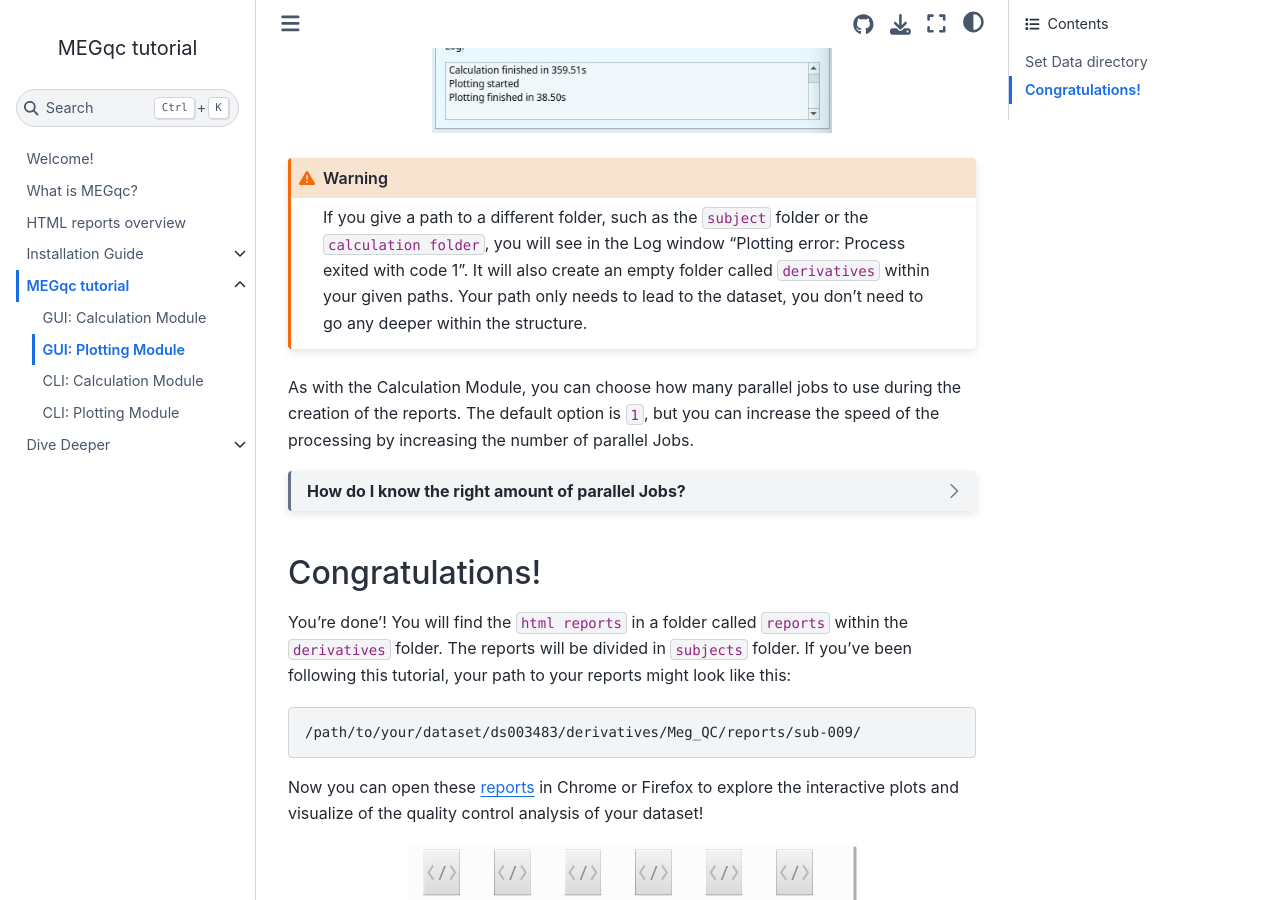
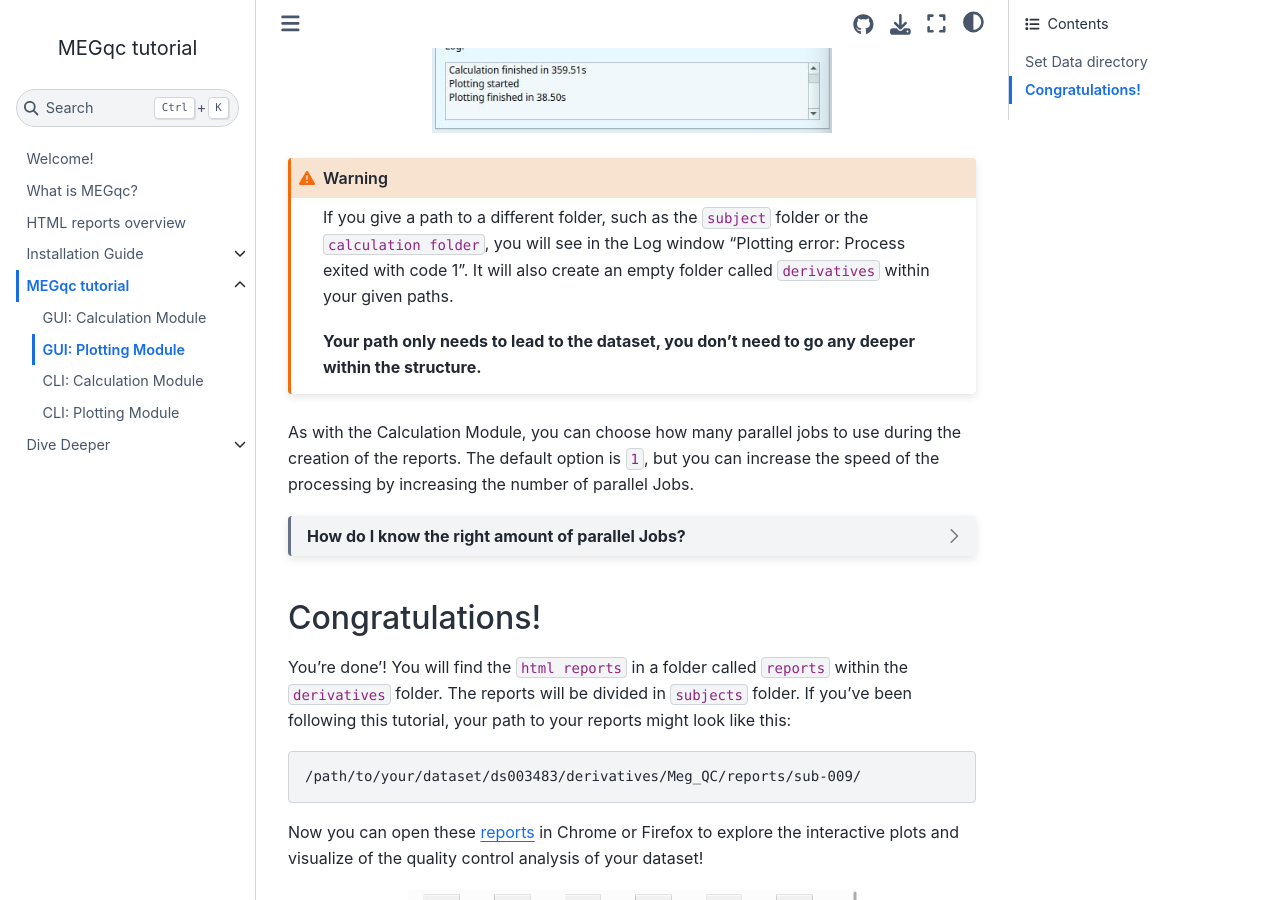
Before and after one commit to ANCPLabOldenburg/megqc_documentation, a Jupyter Book: the page built from tutorial/plot_gui.md, in a window 1280 px wide and 900 px high, scrolled down 468 px. Built offline with Jupyter Book 1.0.4 settings and Sphinx 7.4.7 and the Sphinx Book theme 1.1.4, drawn with Linux system fonts in a browser that asks for light colours; pages that are not in the unit, such as notebooks, are missing from menus.

````diff
--- a/tutorial/plot_gui.md
+++ b/tutorial/plot_gui.md
@@ -9,8 +9,9 @@ You can *paste* the path to your **dataset** folder or click `Browse` to select
 
 ```{warning}
 
-If you give a path to a different folder, such as the `subject` folder or the `calculation folder`, you will see in the Log window
-"Plotting error: Process exited with code 1". It will also create an empty folder called `derivatives` within your given paths. Your path only needs to lead to the dataset, you don't need to go any deeper within the structure.
+If you give a path to a different folder, such as the `subject` folder or the `calculation folder`, you will see in the Log window "Plotting error: Process exited with code 1". It will also create an empty folder called `derivatives` within your given paths.
+
+**Your path only needs to lead to the dataset, you don't need to go any deeper within the structure.**
 
 ```
 
````
